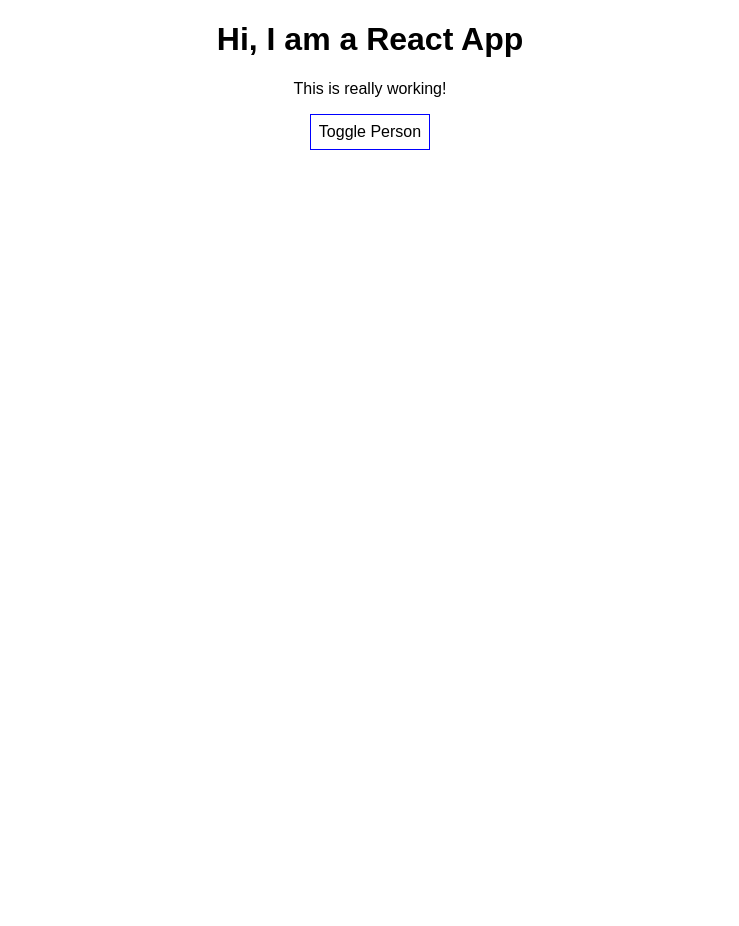
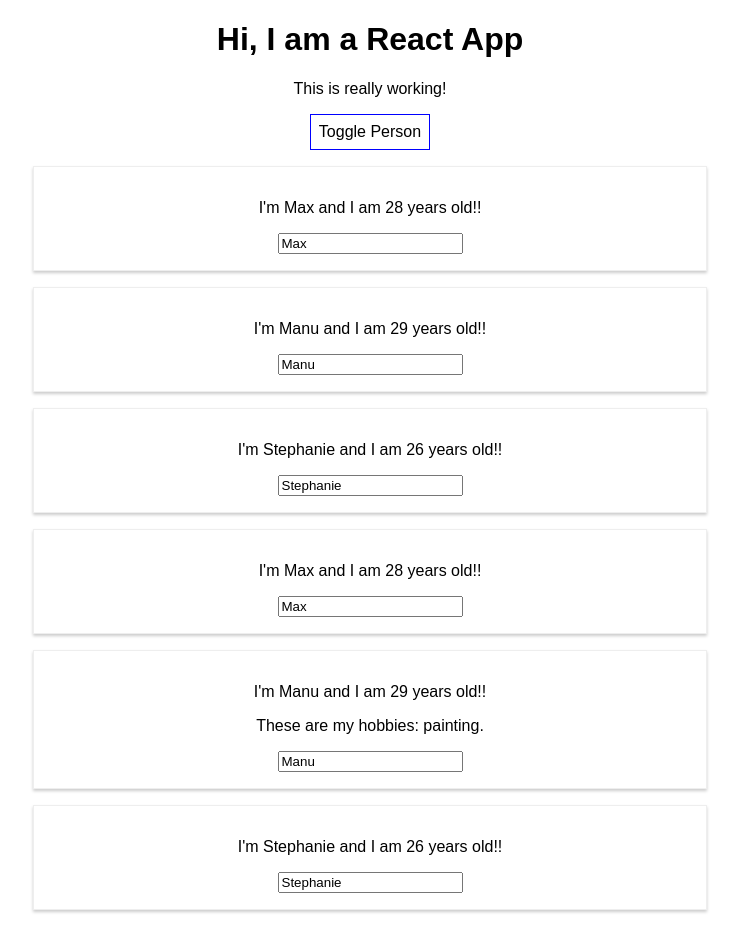
Before and after one commit to zeepc/react-lesson-max, a React (Create React App) app: page / in a window 1280 px wide. Both pictures are taken after a click on the button "Toggle Person". Shown: the whole page, without its empty margins (270-1009 px from the left). Before the commit the page ends 800 px from the top, so only its background shows below. Built offline with nearby package versions, Linux system fonts and the light colour scheme.

Commit message:
new way to render persons

```diff
--- a/src/App.js
+++ b/src/App.js
@@ -56,6 +56,9 @@ class App extends Component {
     if (this.state.showPersons){
       persons =(
         <div>
+        {this.state.persons.map(person =>{
+          return <Person name={person.name} age={person.age}/>
+        })}
              <Person
                   name={this.state.persons[0].name}
                   age={this.state.persons[0].age}/>
@@ -78,6 +81,7 @@ class App extends Component {
         <button
          onClick={this.togglePersonsHandler}
         style={style}>Toggle Person</button>
+        {persons}
       </div>
     );
   }
```
